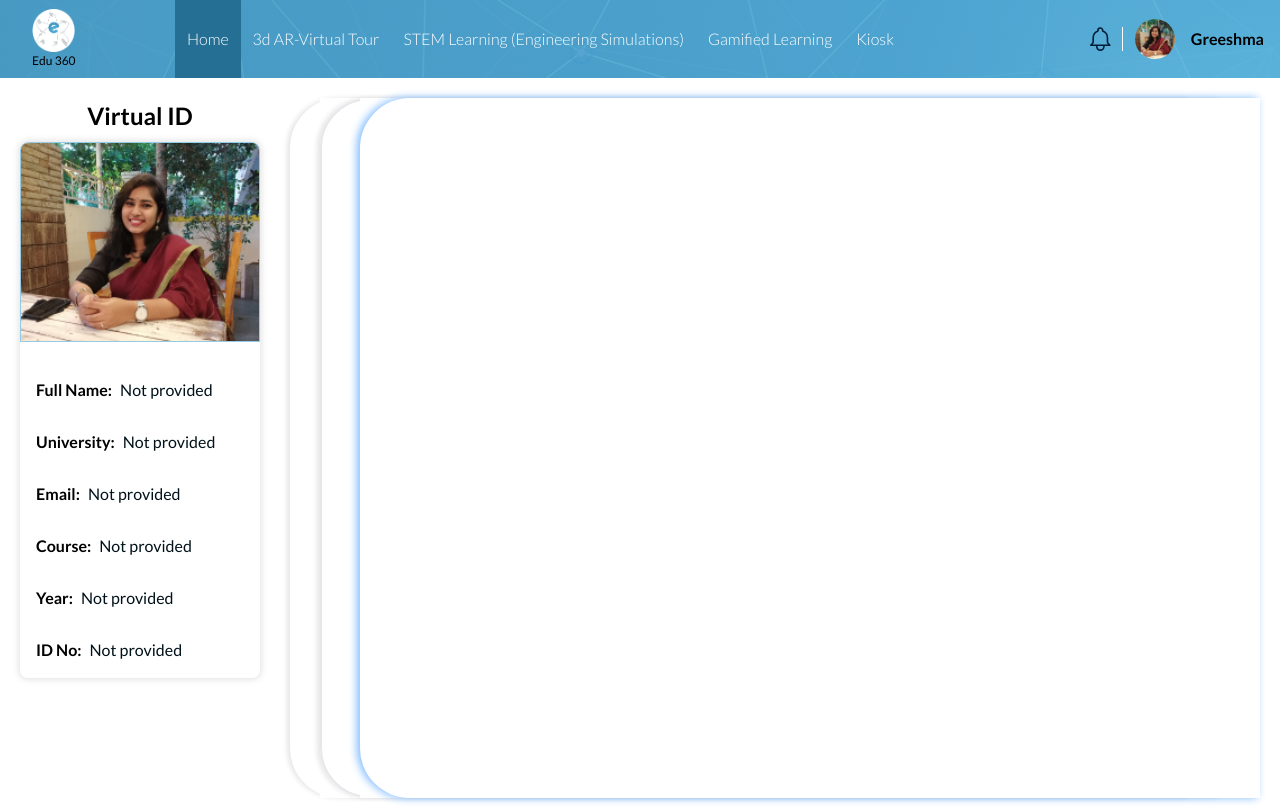
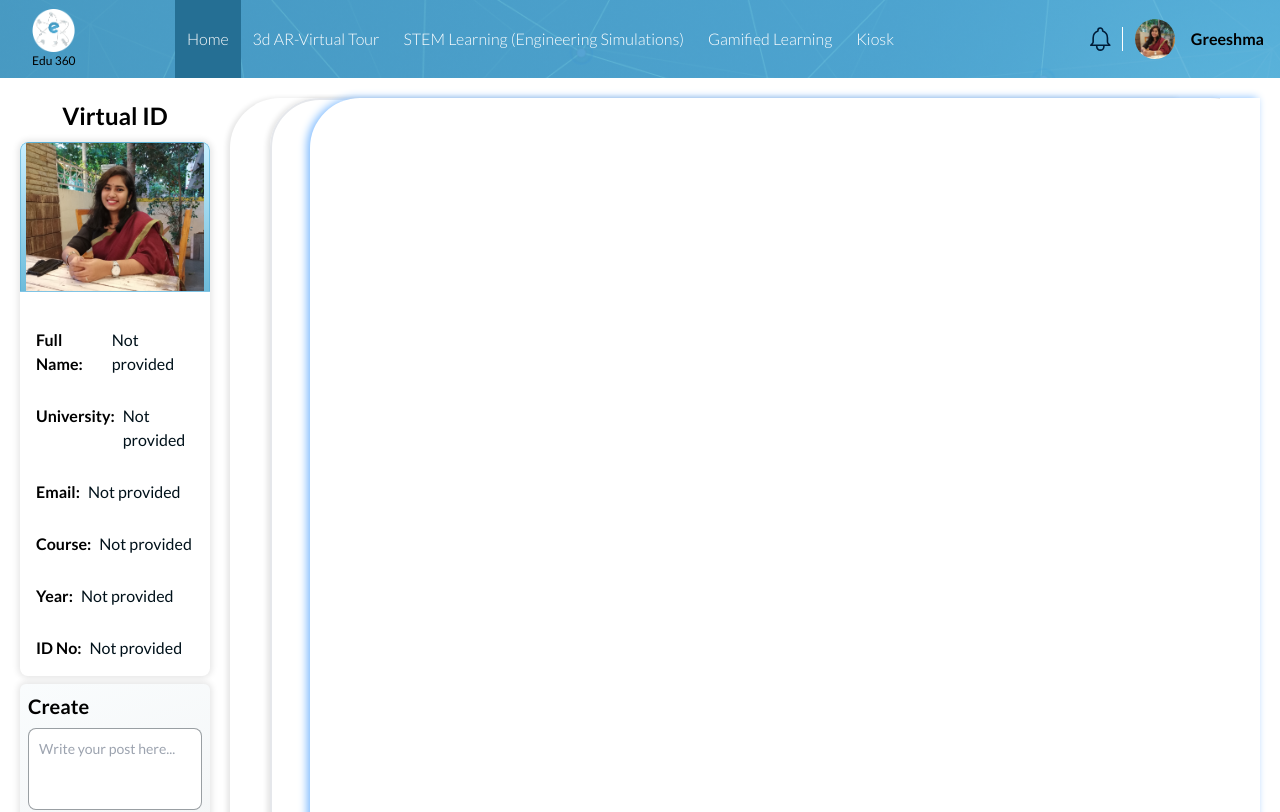
Before and after one commit to suribabu1999/edu360-frontend-desktop, a React (Vite) app: page /home in a window 1280 px wide. Shown: the top 812 px of the page. Built offline with nearby package versions, Linux system fonts and the light colour scheme.

Commit message:
added card feature

```diff
--- a/src/components/Card/Card.jsx
+++ b/src/components/Card/Card.jsx
@@ -1,4 +1,4 @@
-import React, { useState, useMemo } from "react";
+import React, { useState, useMemo, useCallback } from "react";
 import MyFutureCard from "../MyFutureCard/MyFutureCard";
 import EduProCard from "../EduProCard/EduProCard";
 import SocioCard from "../SocioCard/SocioCard";
@@ -8,51 +8,60 @@ const CARDS = [
     id: "card-1",
     component: EduProCard,
     baseTranslate: "translate-x-0",
-    zIndex: "z-30"
+    zIndex: "z-30",
   },
   {
     id: "card-2",
     component: SocioCard,
     baseTranslate: "-translate-x-10",
-    zIndex: "z-20"
+    zIndex: "z-20",
   },
   {
     id: "card-3",
     component: MyFutureCard,
-    baseTranslate: "-translate-x-[70px]",
-    zIndex: "z-10"
-  }
+    baseTranslate: "-translate-x-20",
+    zIndex: "z-10",
+  },
 ];
 
 export default function CardStack() {
   const [activeCard, setActiveCard] = useState(CARDS[0].id);
 
-  const shadowStates = useMemo(() => {
-    return CARDS.reduce((acc, card) => ({
-      ...acc,
-      [card.id]: activeCard === card.id ? "shadow-card-active" : "shadow-card"
-    }), {});
-  }, [activeCard]);
+  const shadowStates = useMemo(
+    () =>
+      CARDS.reduce((acc, { id }) => {
+        acc[id] = activeCard === id ? "shadow-card-active" : "shadow-card";
+        return acc;
+      }, {}),
+    [activeCard]
+  );
 
-  const getCardClass = (cardId) => {
-    const baseClass = "absolute w-full h-full bg-white transition-all duration-500 ease-in-out cursor-pointer origin-right";
+  const getCardClass = useCallback(
+    (cardId) => {
+      const baseClass =
+        "absolute w-full h-full bg-white transition-all duration-500 ease-in-out cursor-pointer origin-right rounded-[50px] origin-right";
 
-    if (activeCard === "card-3") {
-      if (cardId === "card-1") return `${baseClass} !w-[70px] translate-x-[800px]`;
-      if (cardId === "card-2") return `${baseClass} !w-[70px] translate-x-[750px] overflow-hidden`;
-    }
+      const { baseTranslate } = CARDS.find(({ id }) => id === cardId) || {};
 
-    if (activeCard === "card-2" && cardId === "card-1") {
-      return `${baseClass} !w-[70px] translate-x-[800px]`;
-    }
+      if (activeCard === "card-3") {
+        if (cardId === "card-1")
+          return `${baseClass} !w-[30px] translate-x-[850px]`;
+        if (cardId === "card-2")
+          return `${baseClass} !w-[40px] translate-x-[820px] overflow-hidden`;
+      }
 
-    const card = CARDS.find(c => c.id === cardId);
-    return `${baseClass} ${card.baseTranslate}`;
-  };
+      if (activeCard === "card-2" && cardId === "card-1") {
+        return `${baseClass} !w-[30px] translate-x-[880px]`;
+      }
+
+      return `${baseClass} ${baseTranslate}`;
+    },
+    [activeCard]
+  );
 
   return (
     <div className="flex items-center justify-center">
-      <div className="relative w-[900px] h-[700px] perspective-[1000px]">
+      <div className="relative w-[950px] h-[850px] perspective-[1000px]">
         {CARDS.map(({ id, component: Card, zIndex }) => (
           <div
             key={id}
--- a/src/components/Create/Create.jsx
+++ b/src/components/Create/Create.jsx
@@ -2,7 +2,7 @@ import React from "react";
 
 const Create = () => {
   return (
-    <div className="shadow-create bg-create w-full p-5 max-w-md rounded-md space-y-2">
+    <div className="shadow-create bg-create w-full p-2 max-w-md rounded-md space-y-2">
       <p className="font-bold text-xl">Create</p>
       <textarea id="message" rows="3" class="block resize-none p-2.5 w-full text-sm text-gray-900 rounded-lg border-[0.5px] border-[#00111A] border-opacity-40 focus:ring-blue-500 focus:border-blue-500" placeholder="Write your post here..."></textarea>
       <div className="icons flex justify-between text-[#00111A8C]">
--- a/src/components/EduProCard/EduProCard.jsx
+++ b/src/components/EduProCard/EduProCard.jsx
@@ -2,7 +2,7 @@ import React from 'react';
 
 const EduProCard = ({shadow}) => {
   return (
-    <div className={`${shadow} w-full h-full  rounded-tl-[50px] shadow-card rounded-bl-[50px] flex items-center justify-center`}>
+    <div className={`${shadow} w-full h-full rounded-tl-[50px] shadow-card rounded-bl-[50px] flex items-center justify-center`}>
       <h2 className="text-white text-xl">EduPro Card</h2>
     </div>
   );
--- a/src/components/LeftPanel/LeftPanel.jsx
+++ b/src/components/LeftPanel/LeftPanel.jsx
@@ -1,14 +1,14 @@
-import React from 'react'
-import VirtualCard from '../VitualCard/VirtualCard'
-import Create from '../Create/Create'
+import React from "react";
+import VirtualCard from "../VitualCard/VirtualCard";
+import Create from "../Create/Create";
 
 const LeftPanel = () => {
   return (
-    <>
-        <VirtualCard/>
+    <div className="w-[20%] space-y-2">
+      <VirtualCard />
+      <Create />
+    </div>
+  );
+};
 
-    </>
-  )
-}
-
-export default LeftPanel
+export default LeftPanel;
--- a/src/components/VitualCard/VirtualCard.jsx
+++ b/src/components/VitualCard/VirtualCard.jsx
@@ -30,14 +30,13 @@ const VirtualCard = ({
   ];
 
   return (
-    <div
-      className="w-[20%]"
-    >
+    <div className="w-full">
       <p className="text-center mb-2 font-bold text-[24px]">Virtual ID</p>
       <div
         className={`
       rounded-lg
       shadow-create
+      w-full
       overflow-hidden
 
       ${className}
@@ -46,11 +45,14 @@ const VirtualCard = ({
         <div
           className="
         relative
-        h-[200px]
+        h-[150px]
         border
         border-[#50A9D499]
         rounded-t-lg
-        bg-white
+        bg-gradient-to-t
+        from-[#6DBBDA]
+        to-[#C8EFFF]
+        w-full
         overflow-hidden
       "
         >
--- a/src/screens/HomeScreen/HomeScreen.jsx
+++ b/src/screens/HomeScreen/HomeScreen.jsx
@@ -9,8 +9,10 @@ const HomeScreen = () => {
     <div>
       <NavBar />
       <div className="p-5 flex space-x-[100px]">
-        <LeftPanel/>
-        <CardStack/>
+        <LeftPanel />
+        <div>
+          <CardStack />
+        </div>
         {/* left section */}
       </div>
     </div>
```
